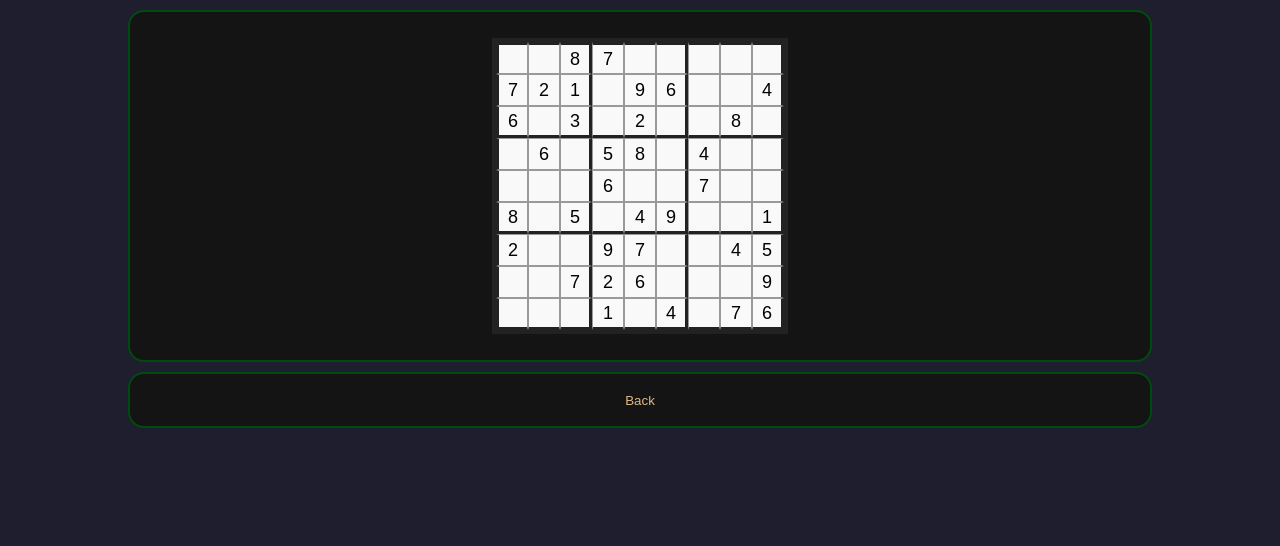
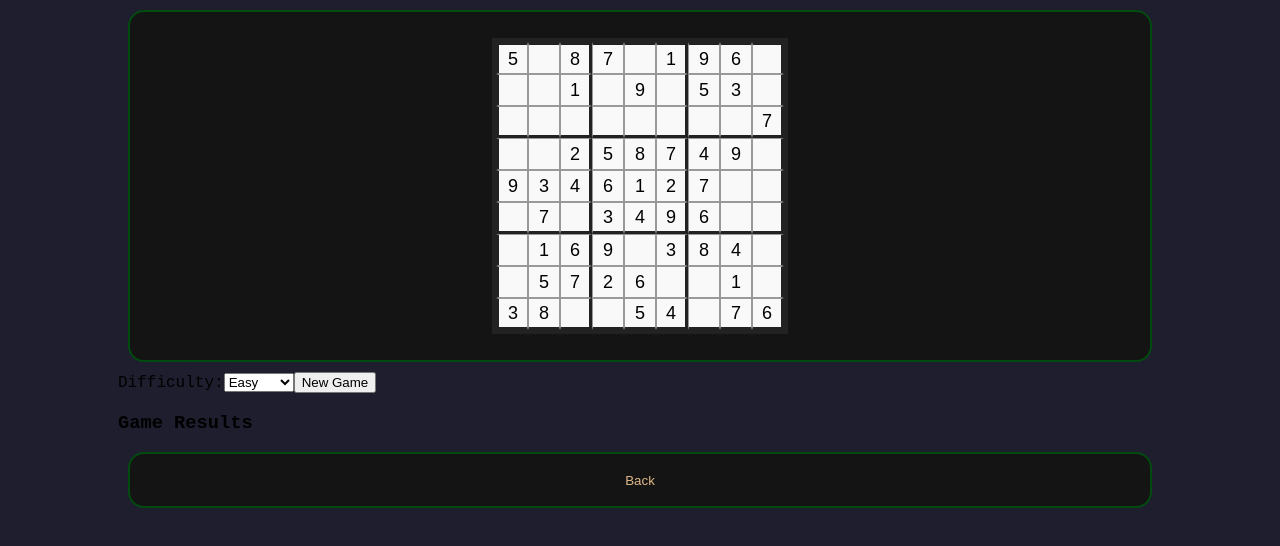
Before and after one commit to dimi7rof/dimi7rof.github.io, an Angular app: page /sudoku in a window 1280 px wide. Shown: the top 546 px of the page. Built offline with nearby package versions, Linux system fonts and the light colour scheme.

Commit message:
feat: impove sudoku

```diff
--- a/src/app/sudoku/sudoku.component.html
+++ b/src/app/sudoku/sudoku.component.html
@@ -2,9 +2,27 @@
     <div class="sudoku-board">
         <div class="sudoku-row" *ngFor="let row of board; let i = index">
             <input class="sudoku-cell" *ngFor="let cell of row; let j = index" [readonly]="!isEditable(i, j)"
-                [value]="cell !== 0 ? cell : ''" maxlength="1" (input)="onInput($event, i, j)" type="text" />
+                [ngModel]="board[i][j] === 0 ? '' : board[i][j]" maxlength="1" (ngModelChange)="onInput($event, i, j)"
+                type="text" />
         </div>
     </div>
+</div>
+<div class="sudoku-header">
+    <label for="difficulty">Difficulty:</label>
+    <select id="difficulty" [(ngModel)]="difficulty" (change)="onDifficultyChange()">
+        <option value="easy">Easy</option>
+        <option value="medium">Medium</option>
+        <option value="hard">Hard</option>
+    </select>
+    <button (click)="newGame()">New Game</button>
+</div>
+<div class="sudoku-results">
+    <h3>Game Results</h3>
+    <ul>
+        <li *ngFor="let result of results">
+            {{ result.date | date:'short' }} - {{ result.difficulty }} - {{ result.time }}s
+        </li>
+    </ul>
 </div>
 
 <section class="wrapper back">
--- a/src/app/sudoku/sudoku.component.ts
+++ b/src/app/sudoku/sudoku.component.ts
@@ -1,5 +1,6 @@
 import { Component } from '@angular/core';
 import { CommonModule } from '@angular/common';
+import { FormsModule } from '@angular/forms';
 import { Router } from '@angular/router';
 
 @Component({
@@ -7,21 +8,31 @@ import { Router } from '@angular/router';
   standalone: true,
   templateUrl: './sudoku.component.html',
   styleUrls: ['./sudoku.component.css'],
-  imports: [CommonModule],
+  imports: [CommonModule, FormsModule],
 })
 export class SudokuComponent {
   board: number[][] = [];
+  difficulty: string = 'easy';
+  results: Array<{ date: string; difficulty: string; time: number }> = [];
+  startTime: number = 0;
+
   constructor(private router: Router) {}
+
   ngOnInit() {
-    this.board = this.generateSudokuPuzzle();
+    this.loadResults();
+    this.loadBoard();
+    if (!this.board || this.board.length === 0) {
+      this.newGame();
+    }
+    this.startTime = Date.now();
   }
 
-  // Simple random puzzle generator: shuffles a valid board and removes some numbers
-  generateSudokuPuzzle(): number[][] {
+  // Generate puzzle based on difficulty
+  generateSudokuPuzzle(difficulty: string): number[][] {
     const solution = this.generateFullBoard();
     const puzzle = solution.map((row) => [...row]);
-    // Remove random cells to create the puzzle (about 45 cells removed)
-    let cellsToRemove = 45;
+    let cellsToRemove =
+      difficulty === 'easy' ? 35 : difficulty === 'medium' ? 45 : 55;
     while (cellsToRemove > 0) {
       const i = Math.floor(Math.random() * 9);
       const j = Math.floor(Math.random() * 9);
@@ -31,6 +42,49 @@ export class SudokuComponent {
       }
     }
     return puzzle;
+  }
+
+  onDifficultyChange() {
+    this.newGame();
+  }
+
+  newGame() {
+    this.board = this.generateSudokuPuzzle(this.difficulty);
+    this.saveBoard();
+    this.startTime = Date.now();
+  }
+
+  saveBoard() {
+    localStorage.setItem('sudokuBoard', JSON.stringify(this.board));
+    localStorage.setItem('sudokuDifficulty', this.difficulty);
+  }
+
+  loadBoard() {
+    const board = localStorage.getItem('sudokuBoard');
+    const difficulty = localStorage.getItem('sudokuDifficulty');
+    if (board) {
+      this.board = JSON.parse(board);
+    }
+    if (difficulty) {
+      this.difficulty = difficulty;
+    }
+  }
+
+  saveResult() {
+    const time = Math.floor((Date.now() - this.startTime) / 1000);
+    this.results.push({
+      date: new Date().toISOString(),
+      difficulty: this.difficulty,
+      time,
+    });
+    localStorage.setItem('sudokuResults', JSON.stringify(this.results));
+  }
+
+  loadResults() {
+    const results = localStorage.getItem('sudokuResults');
+    if (results) {
+      this.results = JSON.parse(results);
+    }
   }
 
   // Backtracking Sudoku board generator
@@ -77,9 +131,30 @@ export class SudokuComponent {
     const value = Number(event.target.value);
     if (value >= 1 && value <= 9) {
       this.board[row][col] = value;
+      this.saveBoard();
+      if (this.isCompleted()) {
+        this.saveResult();
+        alert('Congratulations! You solved the puzzle.');
+      }
     } else {
       this.board[row][col] = 0;
+      this.saveBoard();
     }
+  }
+
+  isCompleted(): boolean {
+    // Check if all cells are filled and valid
+    for (let i = 0; i < 9; i++) {
+      for (let j = 0; j < 9; j++) {
+        if (
+          this.board[i][j] === 0 ||
+          !this.isSafe(this.board, i, j, this.board[i][j])
+        ) {
+          return false;
+        }
+      }
+    }
+    return true;
   }
   back() {
     this.router.navigate(['/']);
```
